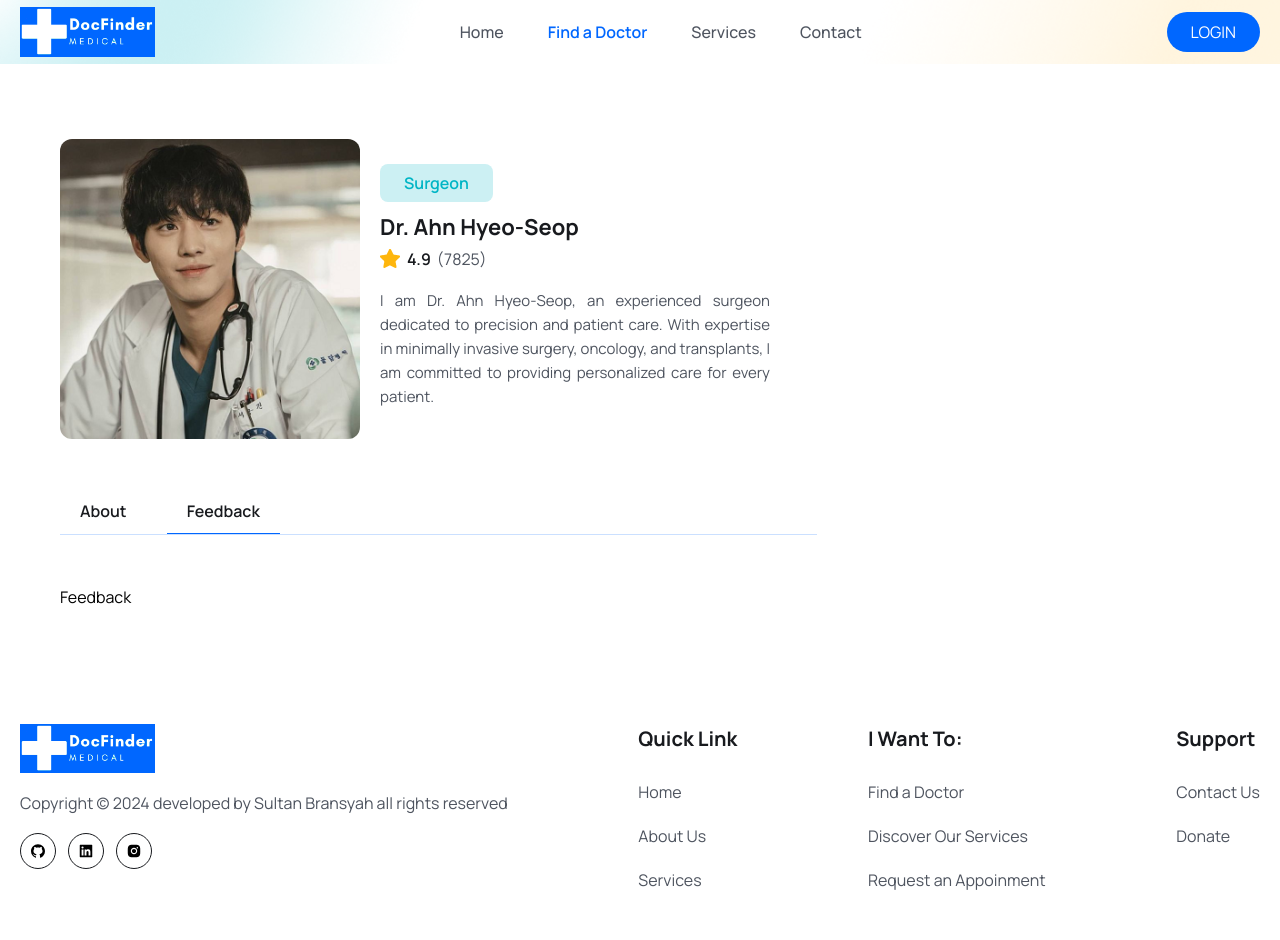
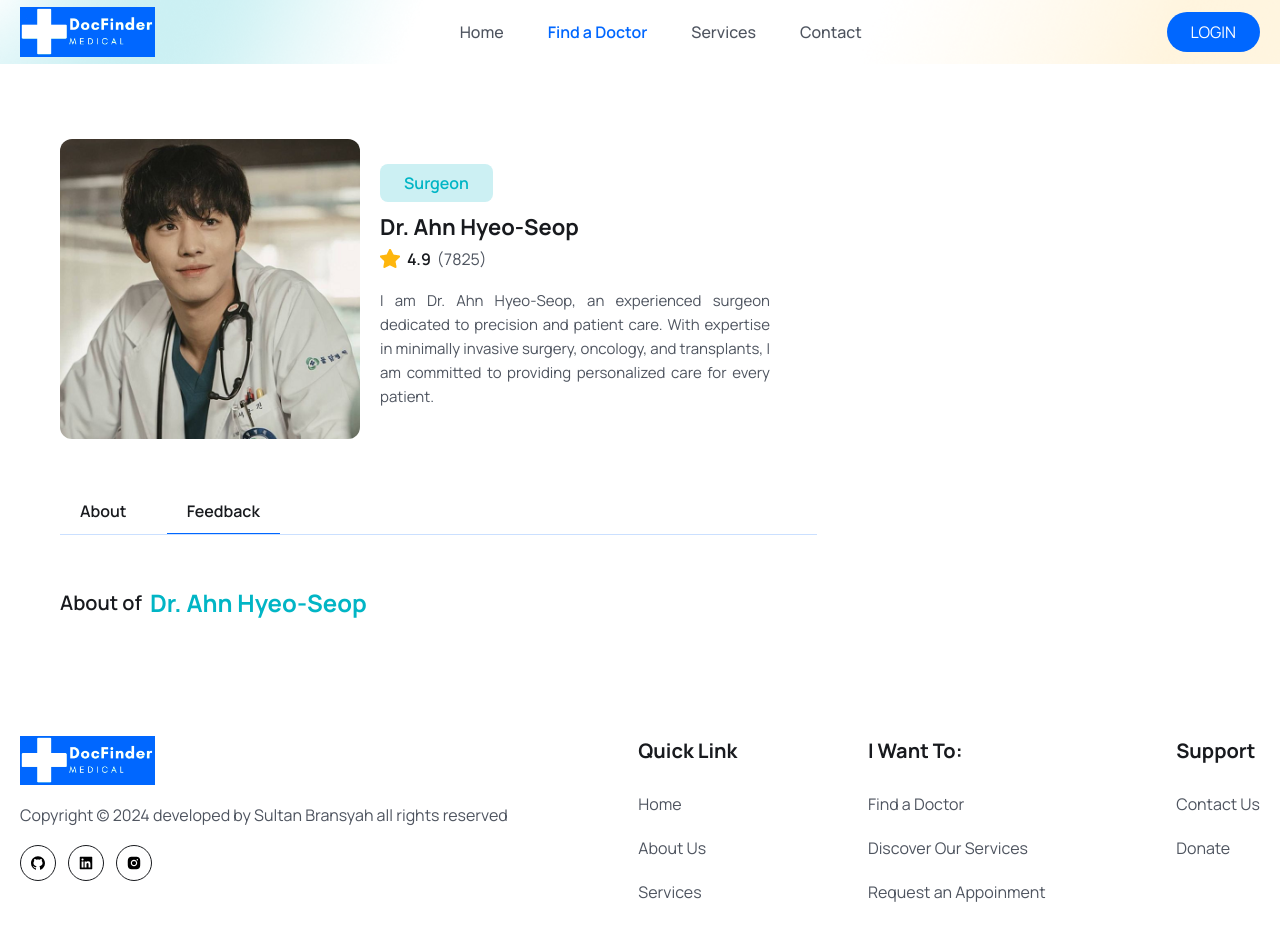
Before and after one commit to bransyahtan/DocFinder, a React (Vite) app in the folder FE_DocFinder/: page /doctors/1 in a window 1280 px wide. Both pictures are taken after a click on the button "Feedback". Shown: the top 940 px of the page. Built offline with nearby package versions, Linux system fonts and the light colour scheme.

Commit message:
feedback

```diff
--- a/FE_DocFinder/src/pages/doctors/DoctorFeedback.jsx
+++ b/FE_DocFinder/src/pages/doctors/DoctorFeedback.jsx
@@ -1,7 +1,14 @@
 export const DoctorFeedback = () => {
   return (
     <div>
-      <p> Feedback </p>
+      <div>
+        <h3 className="text-[20px] leading-[30px] text-headingColor font-semibold flex items-center gap-2 ">
+          About of
+          <span className="text-irisBlueColor font-bold text-[24px] leading-9">
+            Dr. Ahn Hyeo-Seop
+          </span>
+        </h3>
+      </div>
     </div>
   );
 };
```
